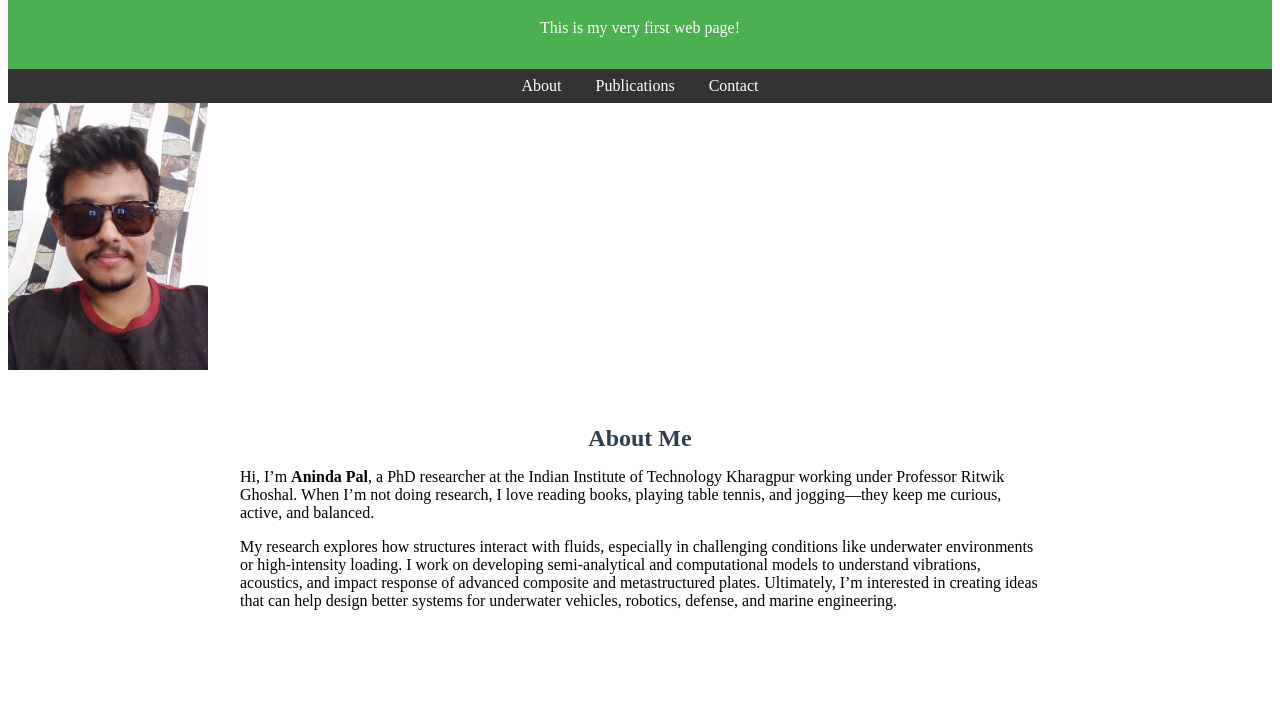
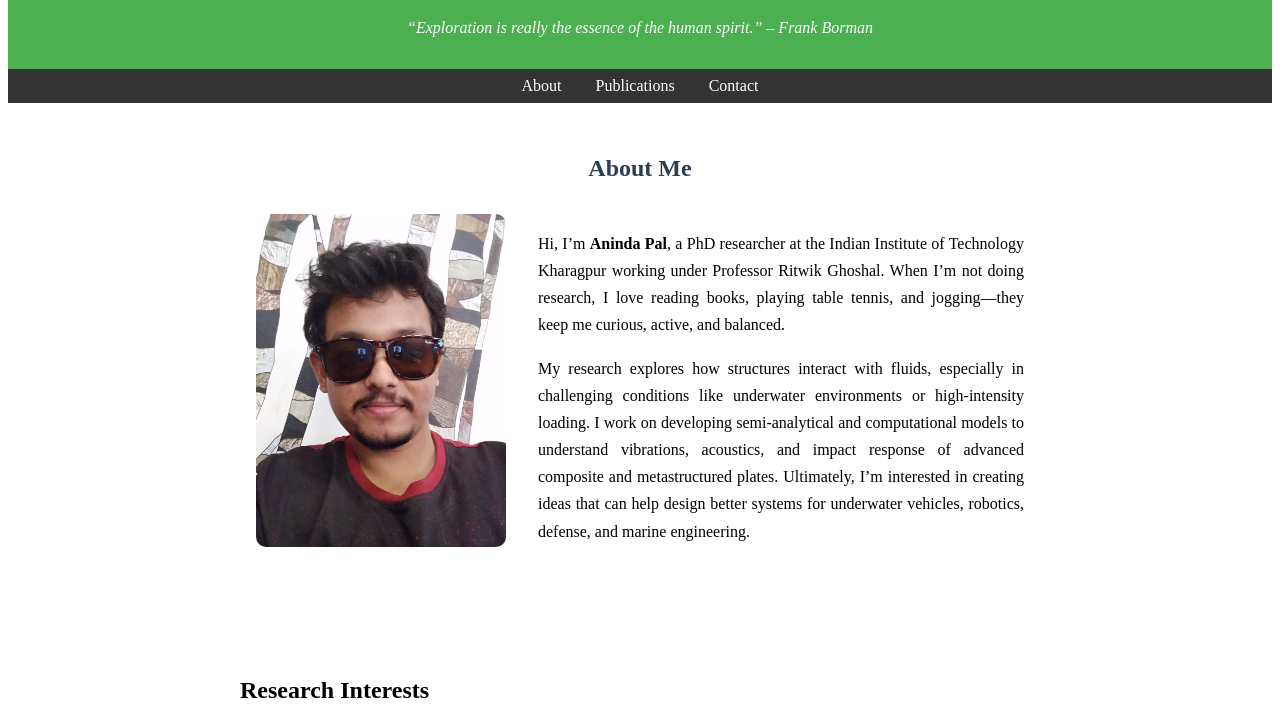
Before and after one commit to aninda93/Mywebsite, a plain HTML site: page index.html in a window 1280 px wide. Shown: the part 85-792 px from the top of the page. Drawn offline with Linux system fonts and the light colour scheme.

Commit message:
Update index.html

```diff
--- a/index.html
+++ b/index.html
@@ -9,7 +9,7 @@
 <body>
 <header>
   <h1>Welcome to My Website</h1>
-    <p>This is my very first web page!</p>
+  <p><em>“Exploration is really the essence of the human spirit.” – Frank Borman</em></p>
 </header>
 
   <nav>
@@ -18,11 +18,16 @@
     <a href="#contact">Contact</a>
   </nav>
 
-<img src="me.jpg" alt="My Photo" width="200">
-
-
 <section id="about">
   <h2>About Me</h2>
+  <div class="about-container">
+    <!-- Left column: photo -->
+    <div class="about-photo">
+      <img src="me.jpg" alt="Aninda Pal" width="250">
+    </div>
+
+    <!-- Right column: text -->
+    <div class="about-text">
       <p>
         Hi, I’m <strong>Aninda Pal</strong>, a PhD researcher at the Indian Institute of Technology
         Kharagpur working under Professor Ritwik Ghoshal. When I’m not doing research, I love reading books,
@@ -35,6 +40,8 @@
         and metastructured plates. Ultimately, I’m interested in creating ideas that can help design better
         systems for underwater vehicles, robotics, defense, and marine engineering.
       </p>
+    </div>
+  </div>
 </section>
 
   <section id="research">
```
Lines whose indentation alone changed are shown as unchanged.
